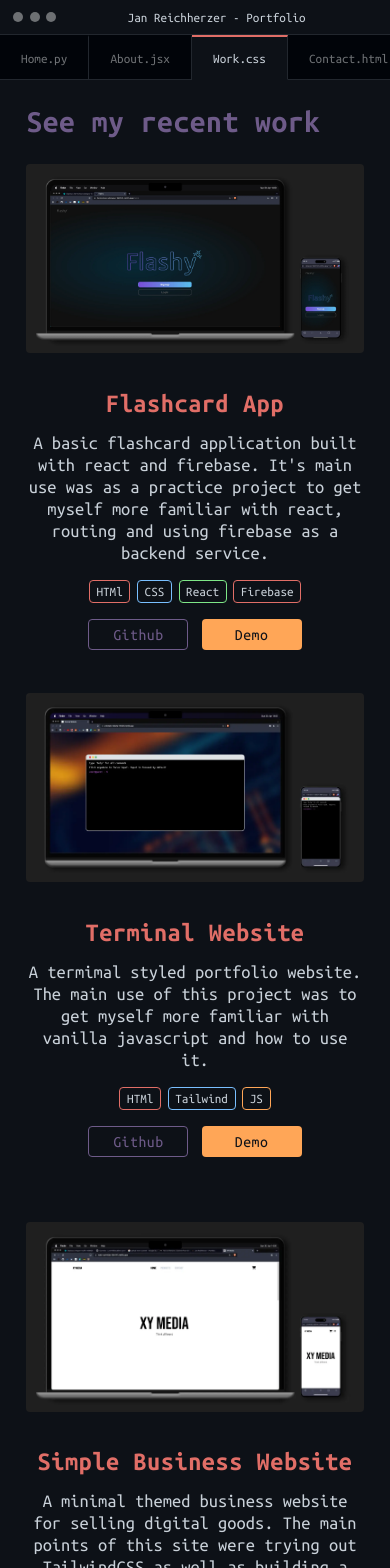
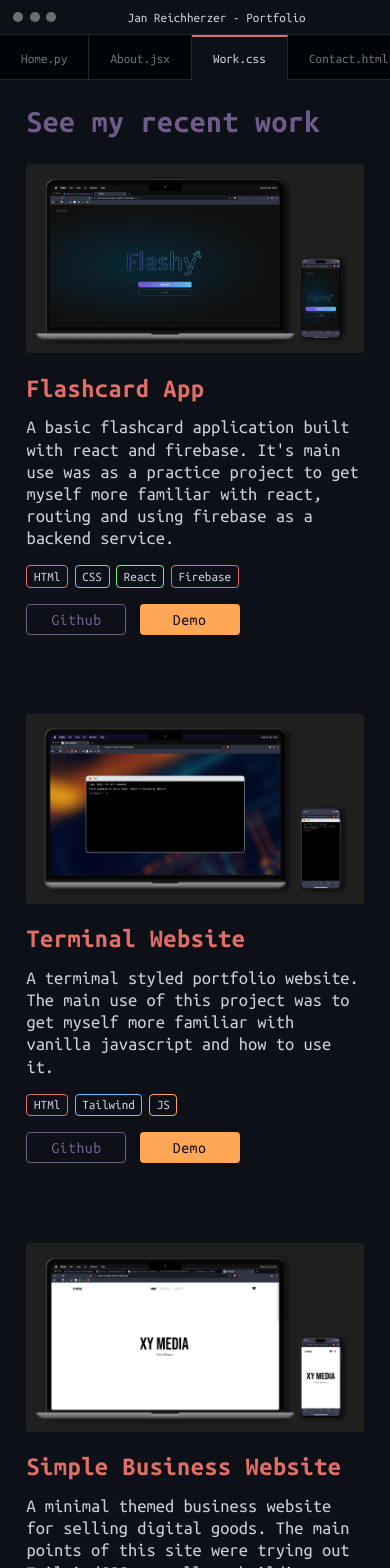
Before and after one commit to Lone1106/sublime-portfolio, a React (Create React App) app: page /work in a window 390 px wide. Shown: the top 1568 px of the page. Built offline with nearby package versions, Linux system fonts and the light colour scheme.

Commit message:
Added function to load project images only after they are loaded and a placeholder for the befor state

```diff
--- a/src/components/about/Data.js
+++ b/src/components/about/Data.js
@@ -20,23 +20,23 @@ const Data = [
       },
       {
         id: 4,
+        color: "blue",
+        skill: "Tailwind",
+      },
+      {
+        id: 5,
         color: "yellow",
         skill: "JS",
       },
       {
-        id: 5,
+        id: 6,
         color: "green",
         skill: "React",
       },
       {
-        id: 6,
+        id: 7,
         color: "grey",
         skill: "Git",
-      },
-      {
-        id: 7,
-        color: "blue",
-        skill: "Wordpress",
       },
     ],
   },
--- a/src/components/projects/ProjectJS.js
+++ b/src/components/projects/ProjectJS.js
@@ -1,7 +1,28 @@
+import { useEffect } from "react";
+
 import "../../Colors.css";
 import classes from "./Projects.module.css";
 
 function ProjectJS({ img, alt, title, git, demo, tech, description }) {
+  useEffect(() => {
+    const placeholderDivs = document.querySelectorAll(
+      `.${classes.imageWrapper}`
+    );
+
+    placeholderDivs.forEach((div) => {
+      const img = div.querySelector("img");
+      const loaded = () => {
+        div.classList.add(`${classes.loaded}`);
+      };
+
+      if (img.complete) {
+        loaded();
+      } else {
+        img.addEventListener("load", loaded);
+      }
+    });
+  });
+
   return (
     <div className={classes.work}>
       <div className={classes.imageWrapper}>
--- a/src/components/projects/Projects.module.css
+++ b/src/components/projects/Projects.module.css
@@ -15,22 +15,38 @@
   gap: 1.6rem;
   border-radius: 4px;
   position: relative;
-  height: 200px;
+  height: 250px;
 }
 
 .header {
   grid-column: 1 / -1;
 }
 
+.imageWrapper {
+  width: 25%;
+  height: 100%;
+  background-image: url(img/Placeholder.webp);
+  display: flex;
+  justify-content: center;
+  align-items: center;
+}
+
 .image {
   width: 100%;
   border-radius: 4px;
-  margin-bottom: 1rem;
 }
 
-.imageWrapper {
-  width: 25%;
-  height: 100%;
+.imageWrapper.loaded > img {
+  opacity: 1;
+}
+
+.imageWrapper.loaded {
+  background-image: none;
+}
+
+.imageWrapper > img {
+  opacity: 0;
+  transition: opacity 200ms ease-in;
 }
 
 .info {
@@ -138,19 +154,9 @@
 }
 
 @media (max-width: 34em) {
-  .workItems {
-    grid-auto-rows: 450px;
-  }
-
   .work {
     height: auto;
     flex-direction: column;
-    text-align: center;
-  }
-
-  .links,
-  .list {
-    justify-content: center;
   }
 
   .imageWrapper {
```
Also changed, not shown: src/components/projects/img/Placeholder.webp (added).
